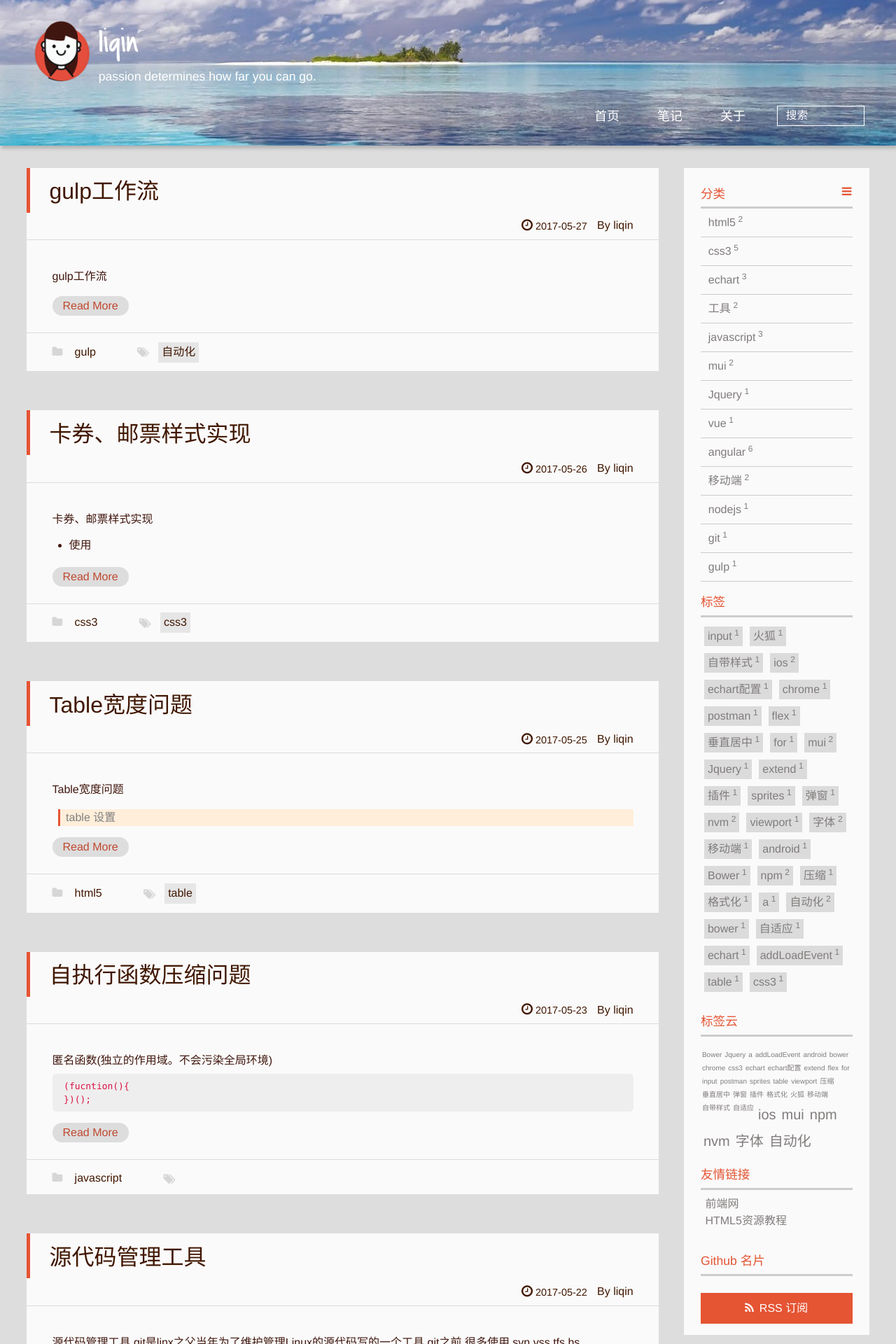
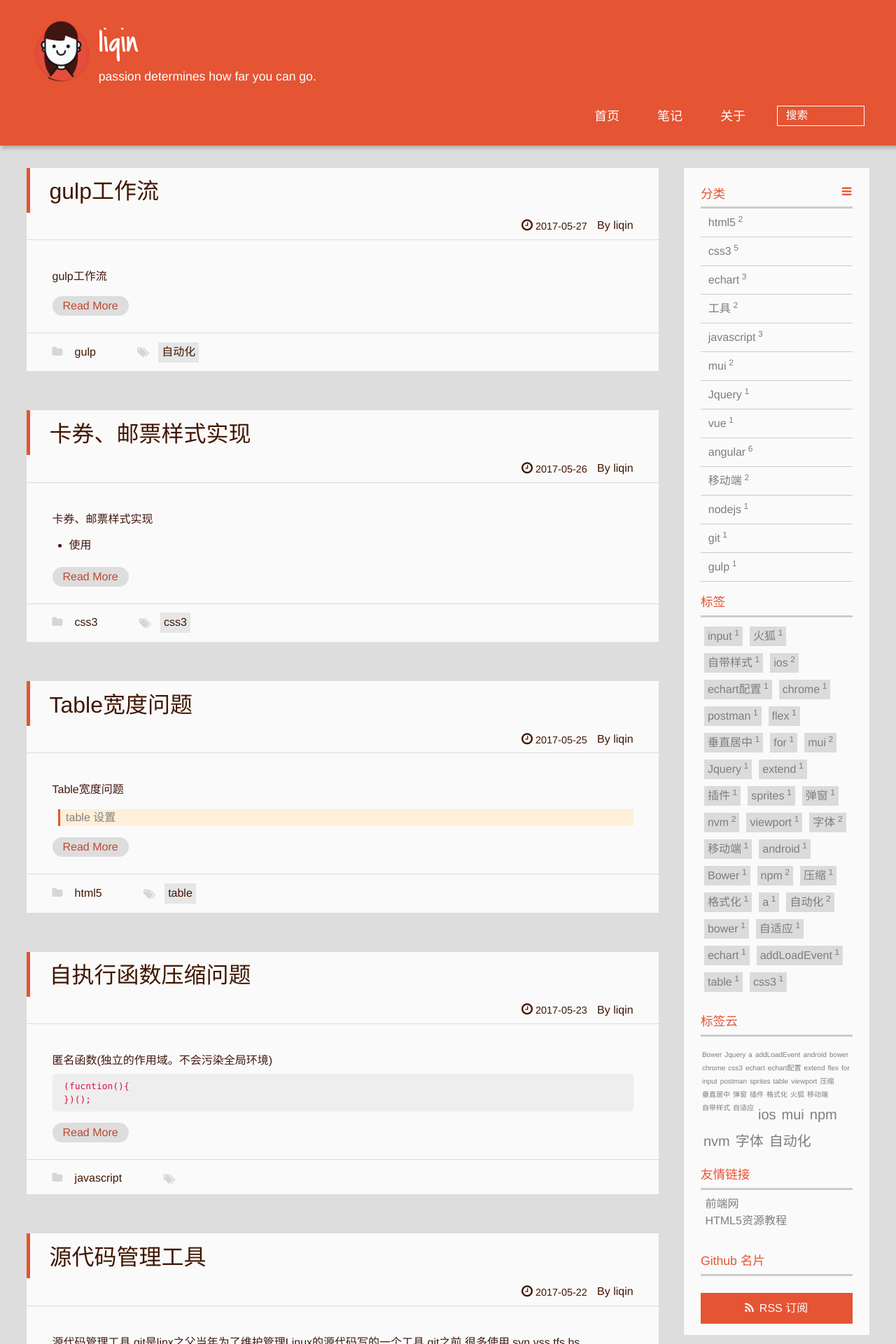
Before and after one commit to liqin1059/aLittlePanda.github.io, a Jekyll site: the page built from index.html, in a window 1280 px wide. Shown: the top 1920 px of the page at 70% size. Built offline with Jekyll 4.4.1, drawn with Linux system fonts in a browser that asks for light colours; a script that is not in the unit is left out; the list of posts is cut into pages by our own code; comment, search, counter and statistics services are not loaded.

Commit message:
no message

```diff
--- a/_config.yml
+++ b/_config.yml
@@ -70,7 +70,7 @@ imglogo:
 favicon: img/favicon.ico   ## size:32px*32px,`.ico` is recommended,please put image into the theme folder `/jacman/source/img`.
 apple_icon: img/jacman.jpg ## size:114px*114px,please put image into the theme folder `/jacman/source/img`.
 author_img: img/author.jpg ## size:220px*220px.display author avatar picture.if don't want to display,please don't set this.
-banner_img: img/banner.jpg ## size:1920px*200px+. Banner Picture
+banner_img: #img/banner.jpg ## size:1920px*200px+. Banner Picture
 
 #### index post is expanding or not
 index:
@@ -133,7 +133,7 @@ google_analytics:
 ## You MUST upgrade to Universal Analytics first!
 ## https://developers.google.com/analytics/devguides/collection/upgrade/?hl=zh_CN
 baidu_tongji:
-  enable: false
+  enable: true
   sitecode:  d111ae95a941f5473fa69d51f8252e89 ## e.g. e6d1f421bbc9962127a50488f9ed37d1 your baidu tongji site code
 cnzz_tongji:
   enable: false
```
